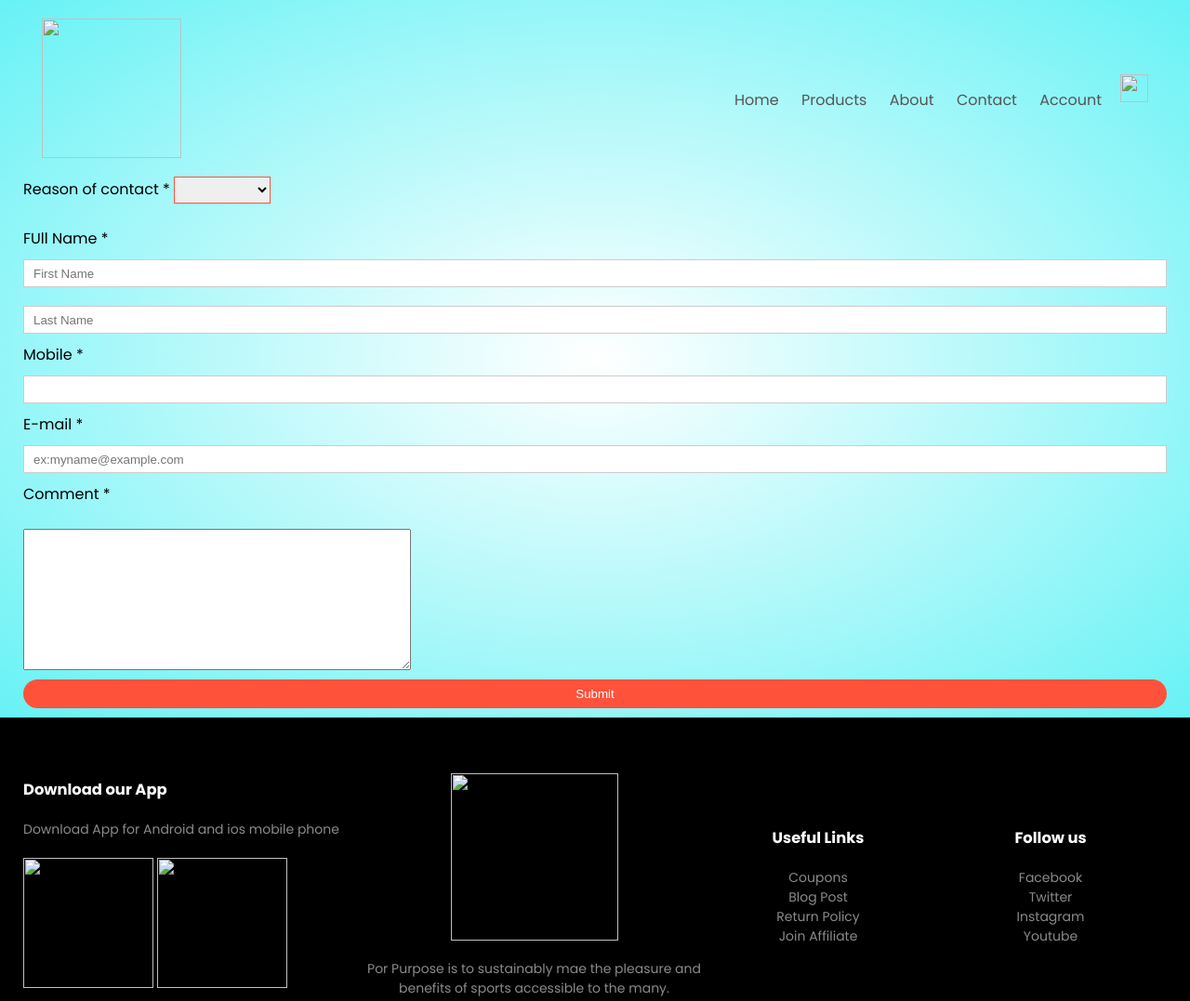
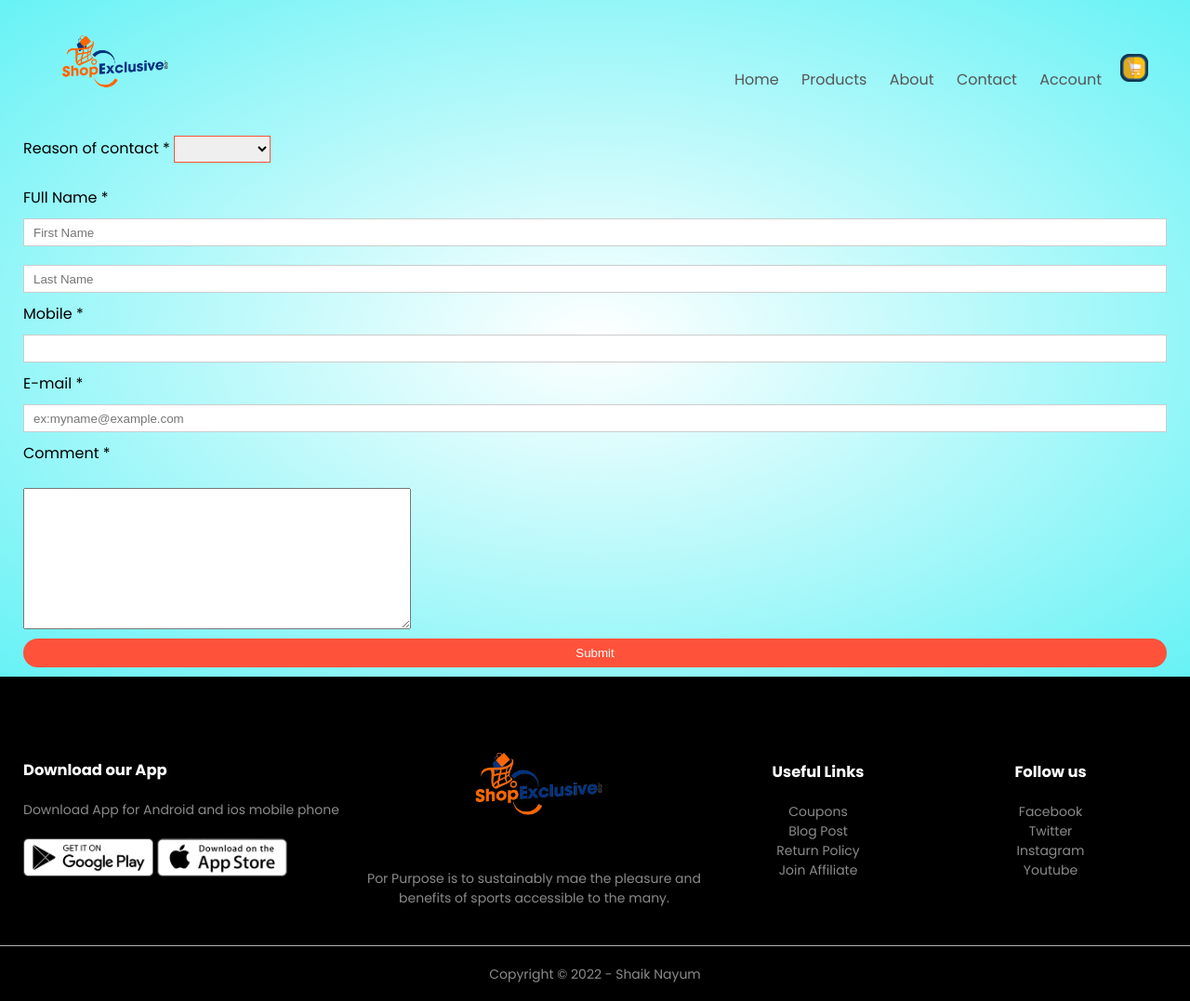
Before and after one commit to nayumcti036/Ecommerce-Website-Design, a plain HTML site: page contact.html in a window 1280 px wide. Shown: the top 1077 px of the page at 93% size. Drawn offline with Linux system fonts and the light colour scheme.

Commit message:
Update contact.html

```diff
--- a/contact.html
+++ b/contact.html
@@ -9,7 +9,7 @@
     <link rel="preconnect" href="https://fonts.gstatic.com" crossorigin>
     <link href="https://fonts.googleapis.com/css2?family=Poppins:wght@300;400;500;600;700&display=swap"
         rel="stylesheet">
-    <link rel="icon" href="img/favicon">
+    <link rel="icon" href="favicon">
     <title>Ecommerce Website Design</title>
 </head>
 
@@ -19,7 +19,7 @@
             <div class="container">
                 <div class="navbar">
                     <div class="logo">
-                        <a href="index.html"><img src="img/logo.png" width="150px"></a>
+                        <a href="index.html"><img src="logo.png" width="150px"></a>
                     </div>
                     <nav>
                         <ul id="MenuItems">
@@ -30,8 +30,8 @@
                             <li><a href="account.html">Account</a></li>
                         </ul>
                     </nav>
-                    <a href="carts.html"><img src="img/cart.png" width="30px" height="30px"></a>
-                    <img src="img/menu.png" class="menu-icon" onclick="menutoggle()">
+                    <a href="carts.html"><img src="cart.png" width="30px" height="30px"></a>
+                    <img src="menu.png" class="menu-icon" onclick="menutoggle()">
                 </div>
                 <form>
                     <label for="contact">Reason of contact *</label>
@@ -70,13 +70,13 @@
                         <h3>Download our App</h3>
                         <p>Download App for Android and ios mobile phone</p>
                         <div class="app-logo">
-                            <img src="img/play-store.png">
-                            <img src="img/app-store.png">
+                            <img src="play-store.png">
+                            <img src="app-store.png">
 
                         </div>
                     </div>
                     <div class="footer-col-2">
-                        <img src="img/logo.png">
+                        <img src="logo.png">
                         <p>Por Purpose is to sustainably mae the pleasure and benefits of sports accessible to the many.
                         </p>
                     </div>
```
